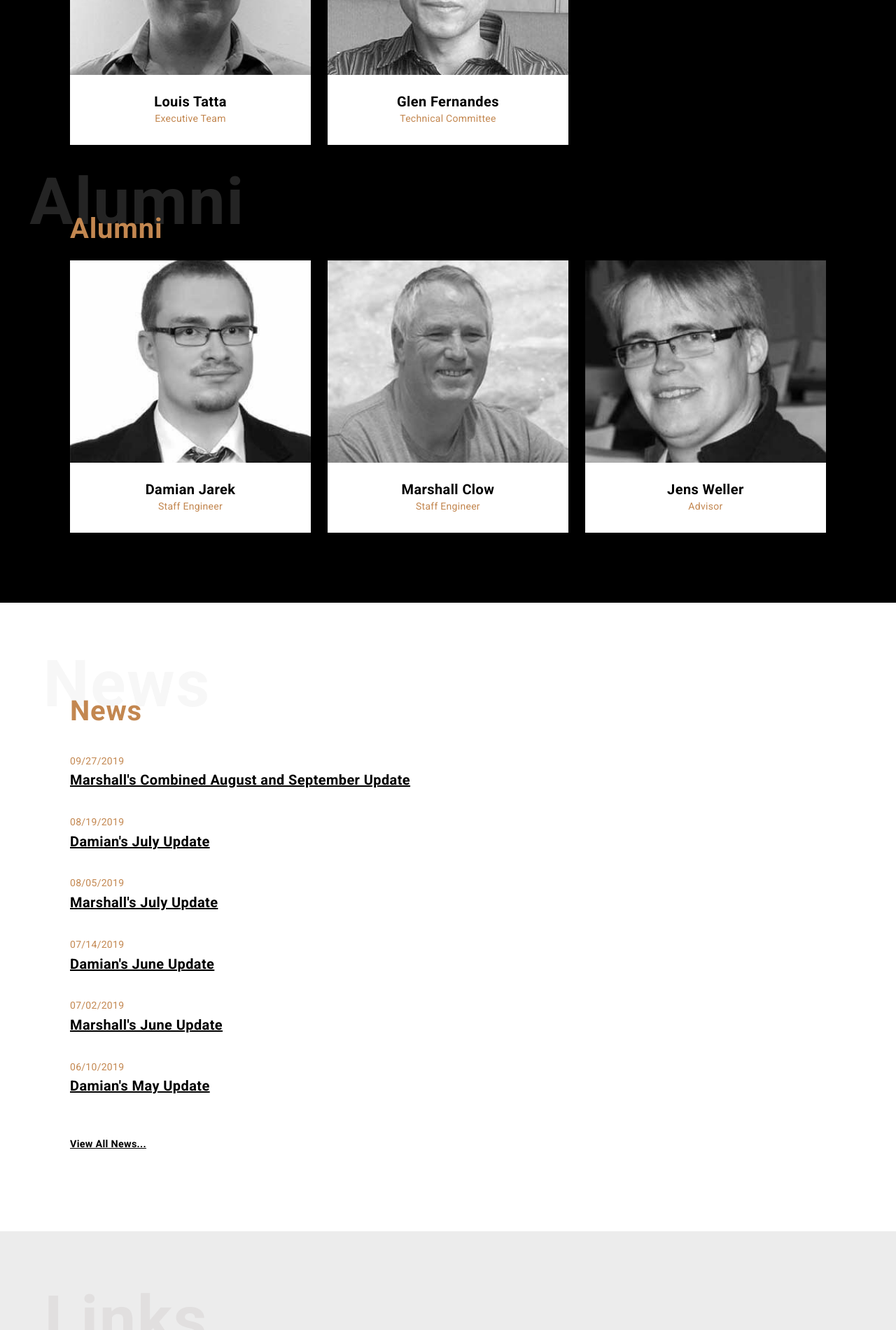
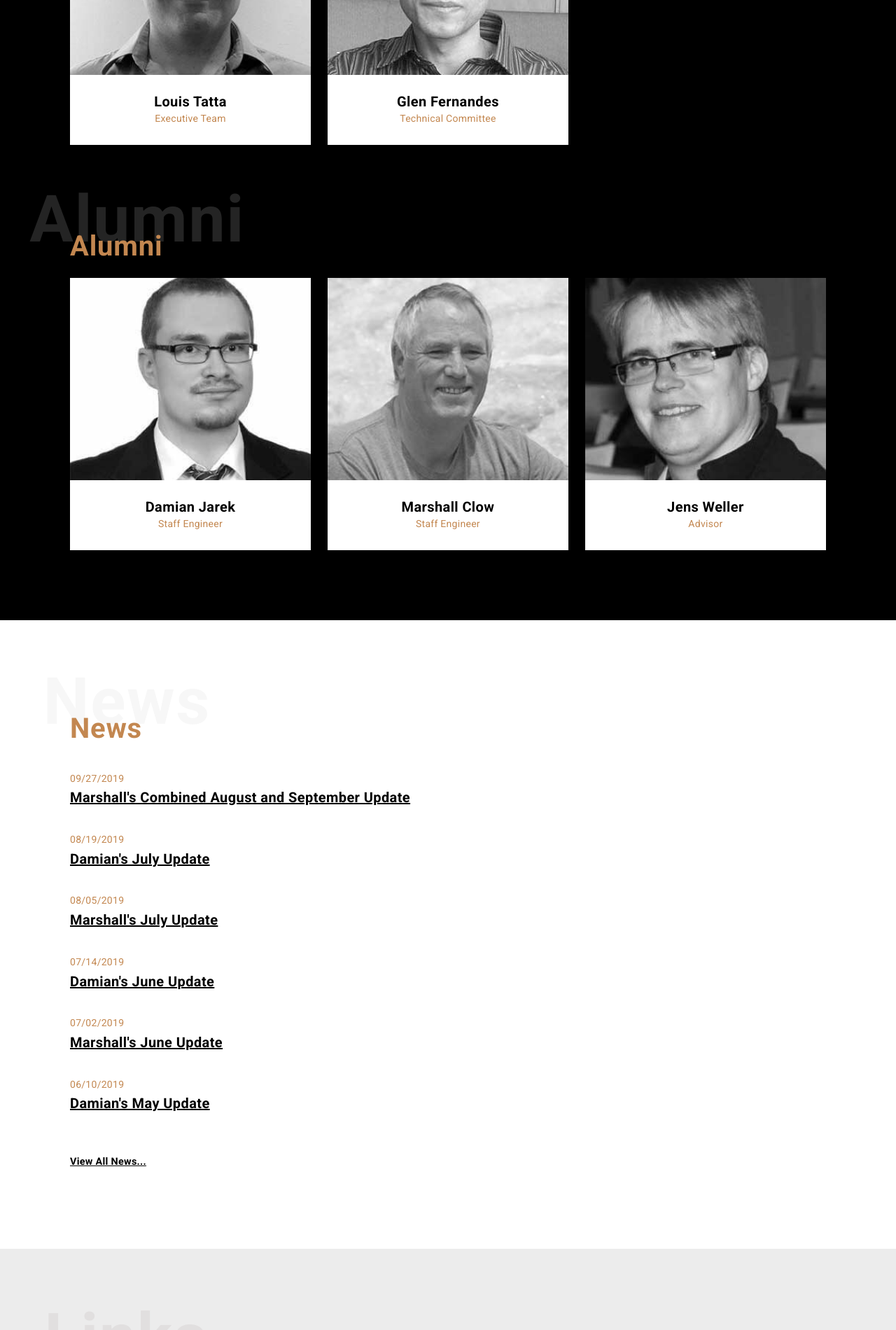
Before and after one commit to AlchemyInteractive/cpp-alliance, a Jekyll site: the page built from index.html, in a window 1280 px wide. Shown: the part 3077-4977 px from the top of the page at 70% size. Built offline with Jekyll 4.4.1, drawn with Linux system fonts in a browser that asks for light colours.

Commit message:
padding for alumni

```diff
--- a/_sass/pages/homepage.scss
+++ b/_sass/pages/homepage.scss
@@ -231,7 +231,7 @@
 }
 
 .alumni {
-  padding-top: 0;
+  padding-top: 25px;
 }
 
 .news {
```
